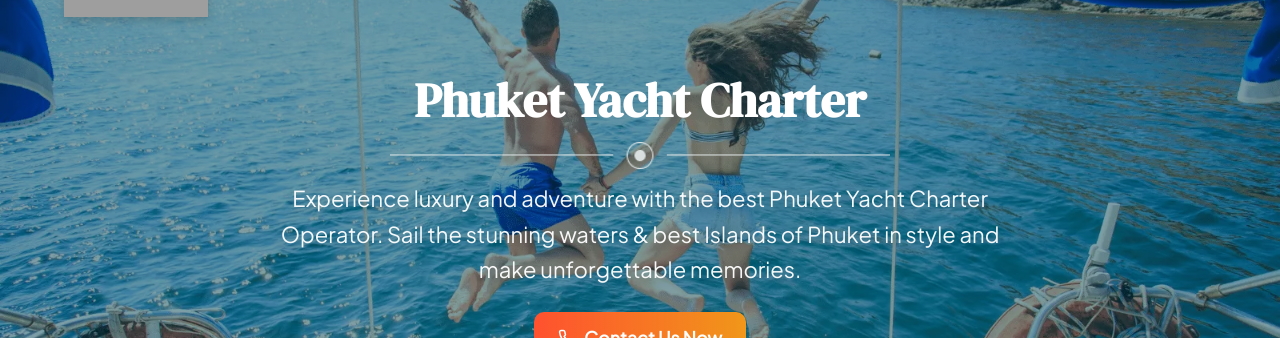
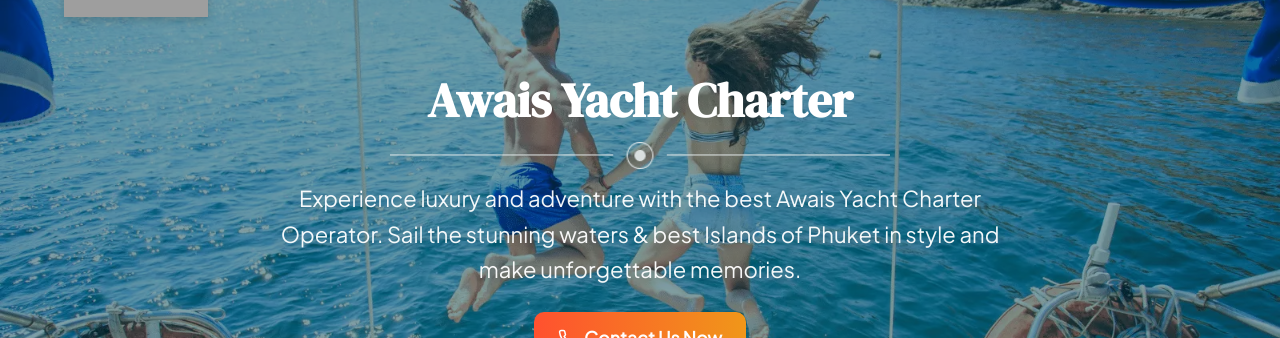
Before and after one commit to awa3216/vercel-awais, a Next.js app: page / in a window 1280 px wide. Shown: the part 239-577 px from the top of the page. Built offline with nearby package versions, Linux system fonts and the light colour scheme; no server answers; grey boxes are pictures that could not be loaded.

Commit message:
Update company name from Phuket Yacht Charter to Awais Yacht Charter

```diff
--- a/src/Component/Home/hero.tsx
+++ b/src/Component/Home/hero.tsx
@@ -27,7 +27,7 @@
         <div className={combine(flexCenter, "h-full text-center text-white px-4 relative z-10")}>
           <div className={combine(flexCol, "justify-center items-center max-w-4xl mx-auto")}>
             <h1 className={combine(h1, "leading-tight md:max-w-2xl lg:max-w-2xl w-full")}>
-              Phuket Yacht Charter
+              Awais Yacht Charter
             </h1>
             <img
               src={PngIcons.rframe2}
@@ -36,7 +36,7 @@
             />
 
             <p className={combine(p1, "font-light font-sourceSansPro text-center mb-4 md:mb-6", containerXl, "drop-shadow-lg text-white/95")}>
-              Experience luxury and adventure with the best Phuket Yacht Charter Operator. Sail the stunning waters & best Islands of Phuket in style and make unforgettable memories.
+              Experience luxury and adventure with the best Awais Yacht Charter Operator. Sail the stunning waters & best Islands of Phuket in style and make unforgettable memories.
             </p>
             <div className="flex justify-center">
               <Button
--- a/src/Component/readMore/bestLands.tsx
+++ b/src/Component/readMore/bestLands.tsx
@@ -30,7 +30,7 @@
       {/* Title */}
       <div>
         <p className="text-[28px] md:[30px] lg:text-[36px] xl:text-[40px] font-playfair text-zink font-extrabold md:mb-5 lg:mb-8 text-center">
-          Phuket Yacht Charter Adventures
+          Awais Yacht Charter Adventures
         </p>
       </div>
       {/* Decorative Images */}
--- a/src/common/bestLands.tsx
+++ b/src/common/bestLands.tsx
@@ -19,7 +19,7 @@
       {/* Title */}
       <div>
         <h2 className={combine(styles.h2, "font-playfair text-zink font-extrabold md:mb-5 lg:mb-8 text-center")}>
-          Phuket Yacht Charter Adventures
+          Awais Yacht Charter Adventures
         </h2>
       </div>
 
--- a/src/lib/metadata.ts
+++ b/src/lib/metadata.ts
@@ -30,7 +30,7 @@
             url: `${BASE_URL}/images/homeimg1.png`,
             width: 800,
             height: 600,
-            alt: "Phuket Yacht Charter - Luxury Yacht Experience",
+            alt: "Awais Yacht Charter - Luxury Yacht Experience",
           },
         ],
     locale: "en_US",
@@ -141,7 +141,7 @@
         url: `${BASE_URL}/images/cimg2.png`,
         width: 800,
         height: 600,
-        alt: "Contact Faraway Yachting - Phuket Yacht Charter",
+        alt: "Contact Faraway Yachting - Awais Yacht Charter",
       },
     ],
     locale: "en_US",
```
